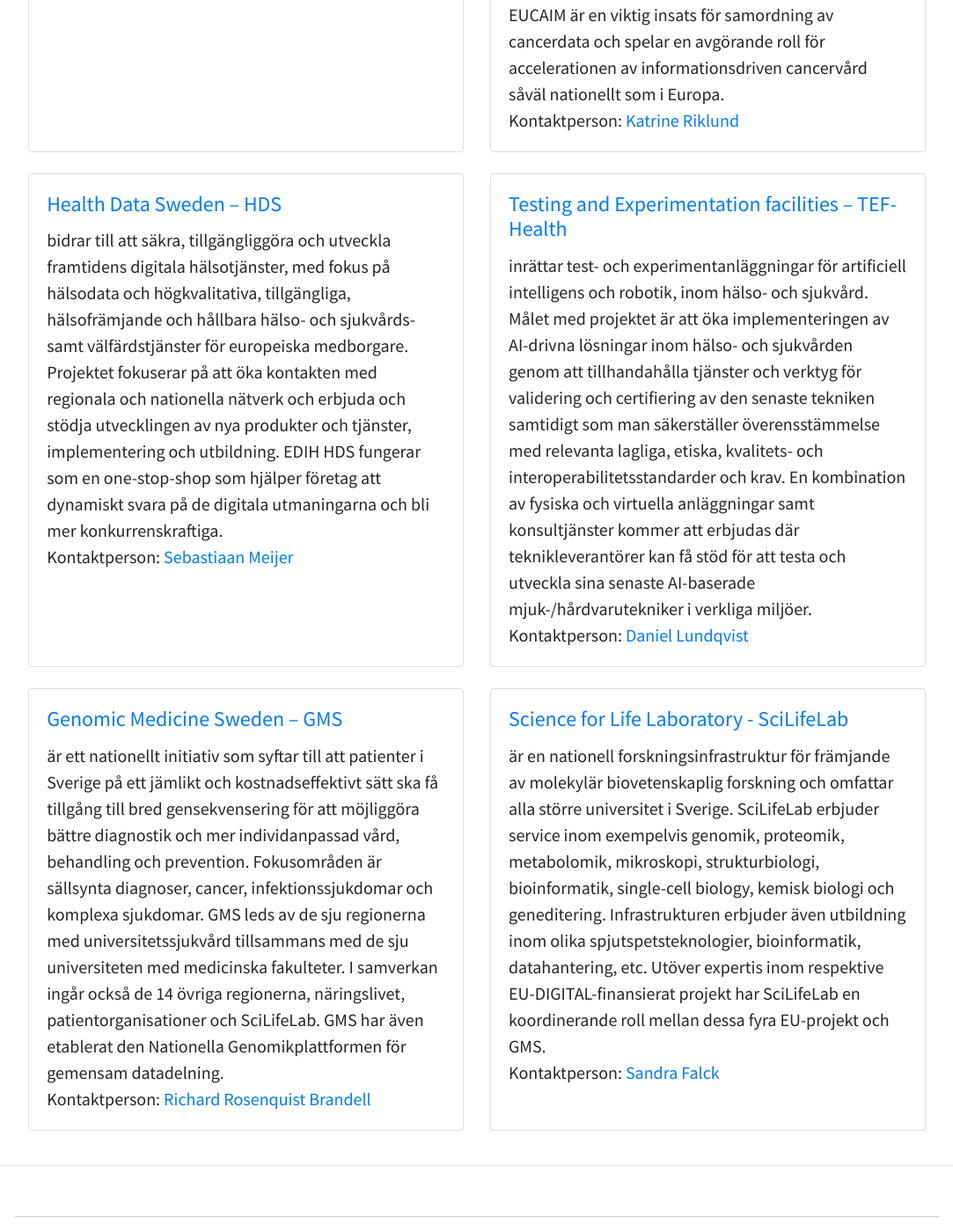
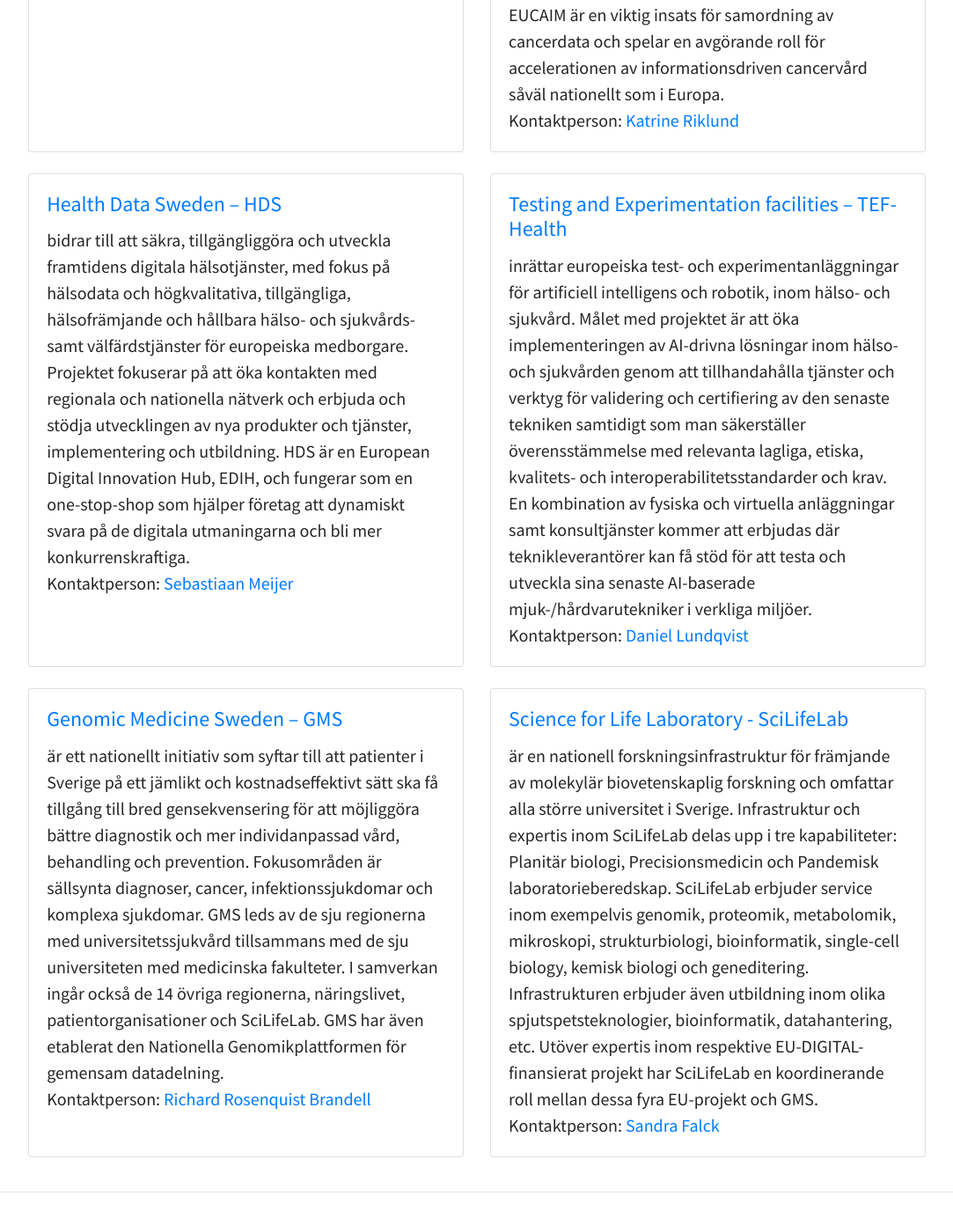
Before and after one commit to ScilifelabDataCentre/DIGIfor1Health_web, a Jekyll site: the page built from pages/projects.md, in a window 1280 px wide and 1400 px high, scrolled down 744 px. Shown: the whole window at 88% size, without its empty margins (98-1181 px from the left). Built offline with Jekyll 4.4.1, drawn with Linux system fonts in a browser that asks for light colours; a script that is not in the unit is left out; comment, search, counter and statistics services are not loaded.

Commit message:
Update projects.md

```diff
--- a/pages/projects.md
+++ b/pages/projects.md
@@ -45,7 +45,8 @@ bootstrap: true
           <h4 class="card-title">
             <a href="https://www.healthdatasweden.eu/">Health Data Sweden – HDS</a>
           </h4>
-          <p class="card-text">bidrar till att säkra, tillgängliggöra och utveckla framtidens digitala hälsotjänster, med fokus på hälsodata och högkvalitativa, tillgängliga, hälsofrämjande och hållbara hälso- och sjukvårds- samt välfärdstjänster för europeiska medborgare. Projektet fokuserar på att öka kontakten med regionala och nationella nätverk och erbjuda och stödja utvecklingen av nya produkter och tjänster, implementering och utbildning. EDIH HDS fungerar som en one-stop-shop som hjälper företag att dynamiskt svara på de digitala utmaningarna och bli mer konkurrenskraftiga. <br>
+          <p class="card-text">bidrar till att säkra, tillgängliggöra och utveckla framtidens digitala hälsotjänster, med fokus på hälsodata och högkvalitativa, tillgängliga, hälsofrämjande och hållbara hälso- och sjukvårds- samt välfärdstjänster för europeiska medborgare. Projektet fokuserar på att öka kontakten med regionala och nationella nätverk och erbjuda och stödja utvecklingen av nya produkter och tjänster, implementering och utbildning. HDS är en European Digital
+Innovation Hub, EDIH, och fungerar som en one-stop-shop som hjälper företag att dynamiskt svara på de digitala utmaningarna och bli mer konkurrenskraftiga. <br>
            Kontaktperson:     <a href="mailto:smeijer@kth.se">Sebastiaan Meijer</a> </p>
         </div>
       </div>
@@ -57,7 +58,7 @@ bootstrap: true
           <h4 class="card-title">
             <a href="https://tef-health.se/">Testing and Experimentation facilities – TEF-Health</a>
           </h4>
-          <p class="card-text">inrättar test- och experimentanläggningar för artificiell intelligens och robotik, inom hälso- och sjukvård. Målet med projektet är att öka implementeringen av AI-drivna lösningar inom hälso- och sjukvården genom att tillhandahålla tjänster och verktyg för validering och certifiering av den senaste tekniken samtidigt som man säkerställer överensstämmelse med relevanta lagliga, etiska, kvalitets- och interoperabilitetsstandarder och krav. En kombination av fysiska och virtuella anläggningar samt konsultjänster kommer att erbjudas där teknikleverantörer kan få stöd för att testa och utveckla sina senaste AI-baserade mjuk-/hårdvarutekniker i verkliga miljöer. <br>
+          <p class="card-text">inrättar europeiska test- och experimentanläggningar för artificiell intelligens och robotik, inom hälso- och sjukvård. Målet med projektet är att öka implementeringen av AI-drivna lösningar inom hälso- och sjukvården genom att tillhandahålla tjänster och verktyg för validering och certifiering av den senaste tekniken samtidigt som man säkerställer överensstämmelse med relevanta lagliga, etiska, kvalitets- och interoperabilitetsstandarder och krav. En kombination av fysiska och virtuella anläggningar samt konsultjänster kommer att erbjudas där teknikleverantörer kan få stöd för att testa och utveckla sina senaste AI-baserade mjuk-/hårdvarutekniker i verkliga miljöer. <br>
            Kontaktperson:     <a href="mailto:daniel.lundqvist@ki.se">Daniel Lundqvist</a> </p>
         </div>
      </div>
@@ -82,7 +83,8 @@ bootstrap: true
           <h4 class="card-title">
             <a href="https://www.scilifelab.se">Science for Life Laboratory - SciLifeLab</a>
           </h4>
-          <p class="card-text">är en nationell forskningsinfrastruktur för främjande av molekylär biovetenskaplig forskning och omfattar alla större universitet i Sverige. SciLifeLab erbjuder service inom exempelvis genomik, proteomik, metabolomik, mikroskopi, strukturbiologi, bioinformatik, single-cell biology, kemisk biologi och geneditering. Infrastrukturen erbjuder även utbildning inom olika spjutspetsteknologier, bioinformatik, datahantering, etc. Utöver expertis inom respektive EU-DIGITAL-finansierat projekt har SciLifeLab en koordinerande roll mellan dessa fyra EU-projekt och GMS. <br>
+          <p class="card-text">är en nationell forskningsinfrastruktur för främjande av molekylär biovetenskaplig forskning och omfattar alla större universitet i Sverige. Infrastruktur och expertis inom SciLifeLab delas upp i tre kapabiliteter: Planitär
+biologi, Precisionsmedicin och Pandemisk laboratorieberedskap. SciLifeLab erbjuder service inom exempelvis genomik, proteomik, metabolomik, mikroskopi, strukturbiologi, bioinformatik, single-cell biology, kemisk biologi och geneditering. Infrastrukturen erbjuder även utbildning inom olika spjutspetsteknologier, bioinformatik, datahantering, etc. Utöver expertis inom respektive EU-DIGITAL-finansierat projekt har SciLifeLab en koordinerande roll mellan dessa fyra EU-projekt och GMS. <br>
            Kontaktperson:     <a href="mailto:sandra.falck@scilifelab.se">Sandra Falck</a> </p>
         </div>
 
```
